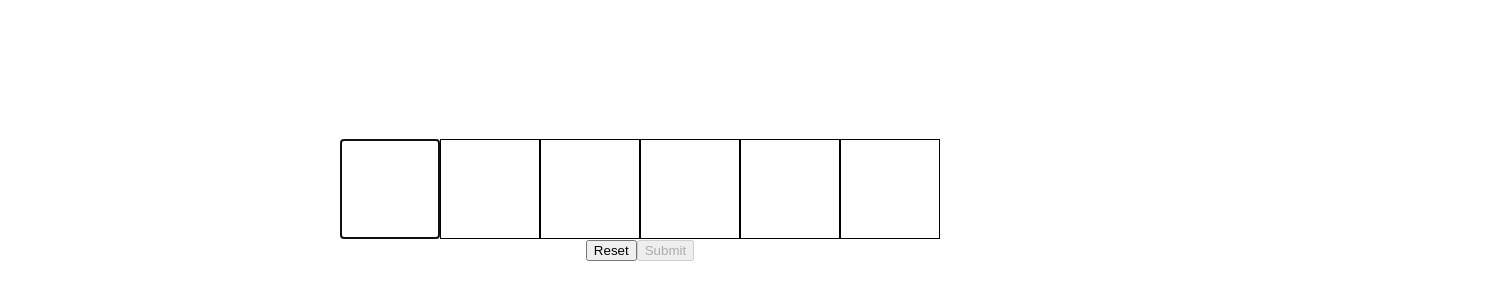
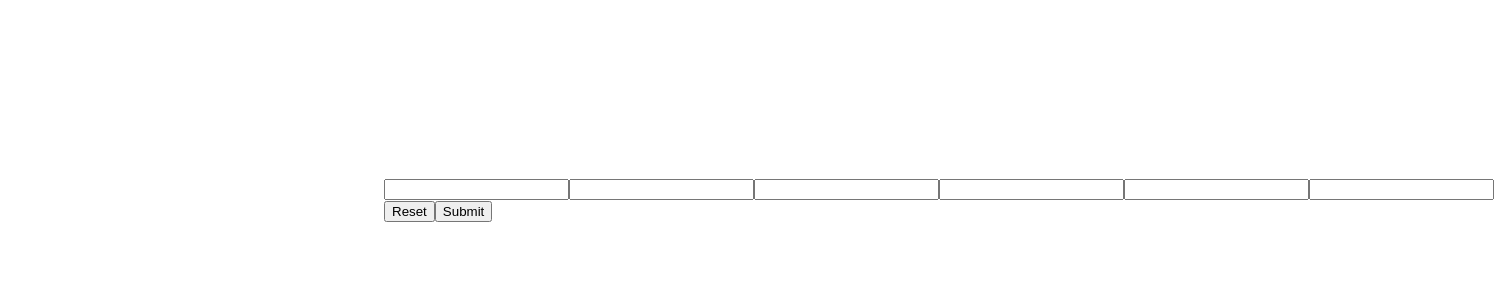
Before and after one commit to grumpycat808/react_greatfrontend, a React (Create React App) app: page / in a window 1280 px wide. Shown: the part 200-500 px from the top of the page, 1494 px wide, since content can reach past the window. Built offline with nearby package versions, Linux system fonts and the light colour scheme.

Commit message:
2nd time doing auth code input

```diff
--- a/src/App8.js
+++ b/src/App8.js
@@ -1,14 +1,14 @@
-import AuthCodeInput from './AuthCodeInput'
+import AuthCodeInput2 from './AuthCodeInput2'
 
 export default function App8() {
     return (
-        <AuthCodeInput
+        <AuthCodeInput2
             onSubmit={(value) => {
                 fetch(
                     'https://www.greatfrontend.com/api/questions/auth-code-input',
                     {
                         method: 'POST',
-                        body: JSON.stringify({ otp: value}),
+                        body: JSON.stringify({ otp: value }),
                         headers: {
                             'Content-Type': 'application/json',
                         },
--- /dev/null
+++ b/src/AuthCodeInput2.js
@@ -0,0 +1,28 @@
+import { useState } from 'react'
+import './auth-code-input.css'
+export default function AuthCodeInput2({ onSubmit }) {
+
+    const [code, setCode] = useState(['', '', '','', '', ''])
+    const listOfInputs = []
+    for (let index = 0; index < 6; index++) {
+        listOfInputs.push(
+            <input type="text" maxLength={1} minLength={1}></input>,
+        )
+    }
+    return (
+        <div className="main">
+            <form
+                onSubmit={(event) => {
+                    event.preventDefault()
+                    onSubmit()
+                }}
+            >
+                <div className="input">{listOfInputs.map((item) => item)}</div>
+                <div>
+                    <button type="reset">Reset</button>
+                    <button type="submit">Submit</button>
+                </div>
+            </form>
+        </div>
+    )
+}
```
Also changed, not shown: src/AuthCodeInput.js (+32 -21 lines), src/Input.js (added, +7 -0 lines).
